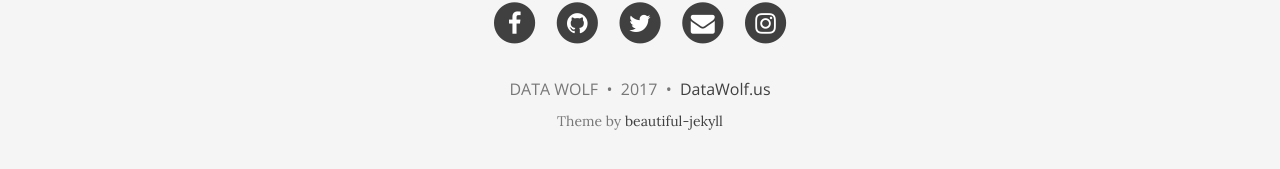
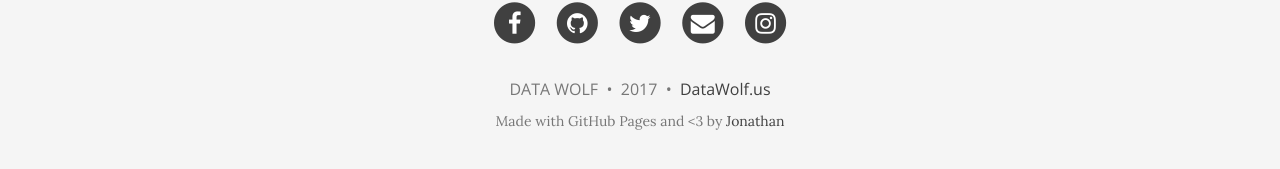
Before and after one commit to blueberrypineapple/data-wolf.github.io, a Jekyll site: the page built from index.html, in a window 1280 px wide and 1398 px high. Shown: the part 1216-1385 px from the top of the window. Built offline with Jekyll 4.4.1, drawn with Linux system fonts in a browser that asks for light colours; nearby versions of some CDN libraries; the list of posts is cut into pages by our own code.

Commit message:
Update footer.html

```diff
--- a/_includes/footer.html
+++ b/_includes/footer.html
@@ -214,8 +214,8 @@
 	    </p>
 	        <!-- Please don't remove this, keep my open source work credited :) -->
 		<p class="theme-by text-muted">
-		  Theme by
-		  <a href="http://deanattali.com/beautiful-jekyll/">beautiful-jekyll</a>
+		  Made with GitHub Pages and <3 by
+		  <a href="https://jonathanbarrios.com">Jonathan</a>
 		</p>
       </div>
     </div>
```
